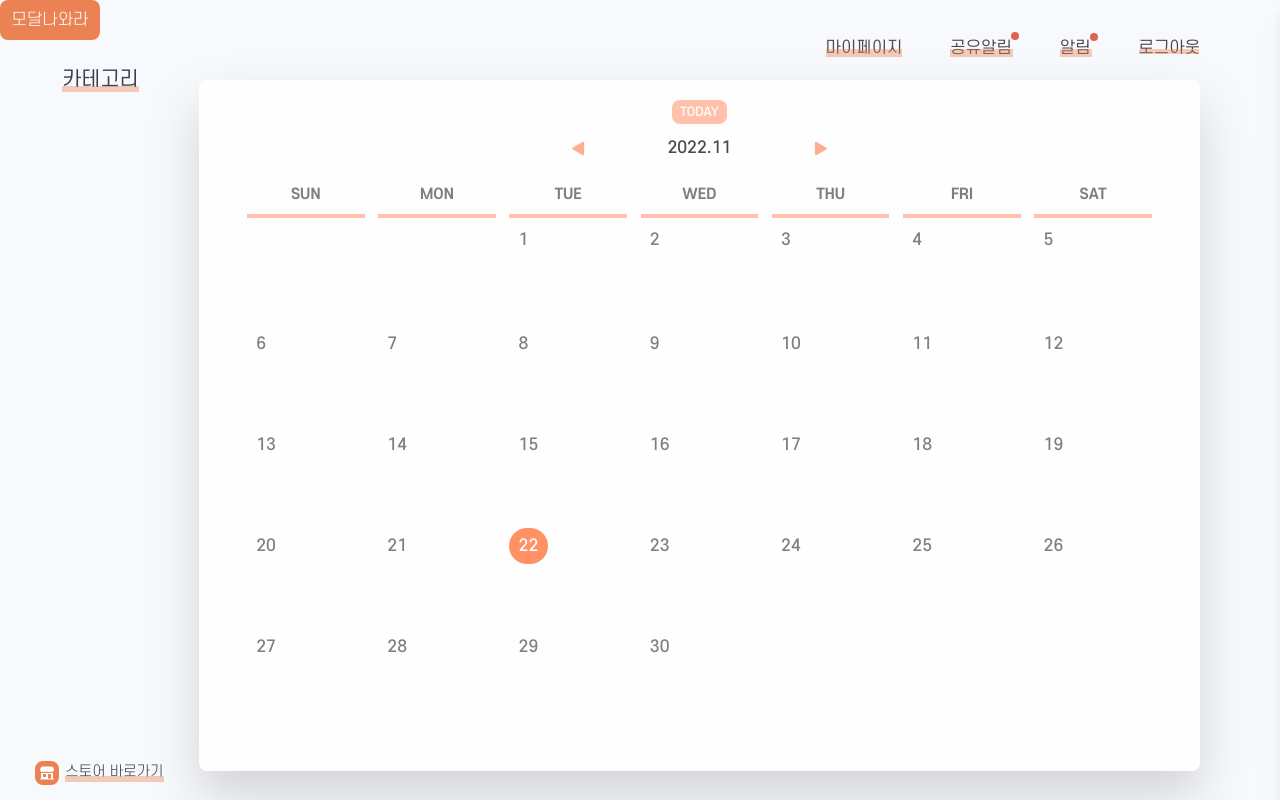
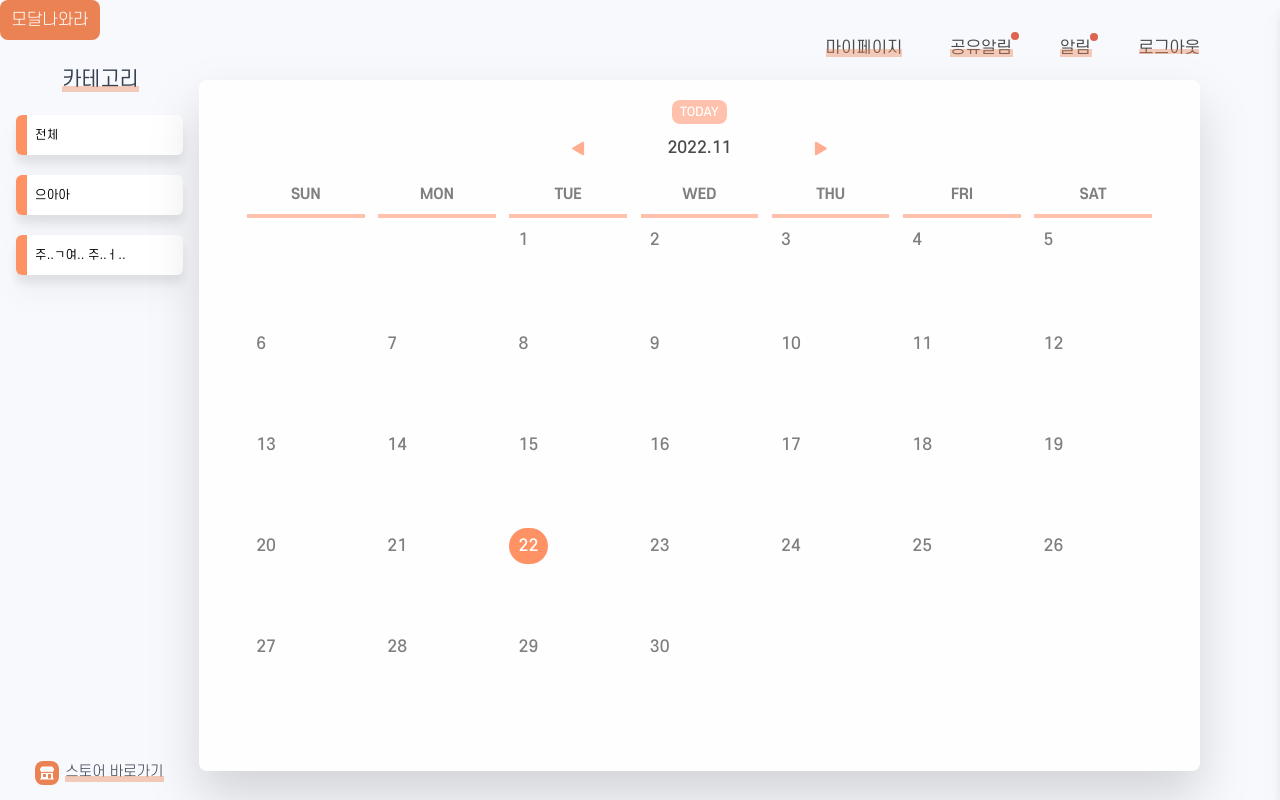
Before and after one commit to codestates-seb/seb40_main_005, a Next.js app in the folder client/: page /calendar in a window 1280 px wide. Built offline with nearby package versions, Linux system fonts and the light colour scheme.

Commit message:
✨  Feature/ yw/ 사이드바 카테고리구현 완료/ #65

```diff
--- a/client/components/Sidebar.tsx
+++ b/client/components/Sidebar.tsx
@@ -1,20 +1,47 @@
 import { BuildingStorefrontIcon } from "@heroicons/react/24/solid";
 import Link from "next/link";
-import { handleClientScriptLoad } from "next/script";
 
 import SidebarCategory from "./SidebarCategory";
-import React, { useEffect } from "react";
-// import dummy from "../dummy";
+import React, { useEffect, useState } from "react";
 
-interface Props {
-  children: React.ReactNode;
+//테스트용 더미 입니다
+const dummy = [
+  {
+    boardId: 0,
+    categoryTitle: "전체",
+  },
+  {
+    boardId: 1,
+    categoryTitle: "으아아",
+  },
+  {
+    boardId: 2,
+    categoryTitle: "주..ㄱ여.. 주..ㅓ..",
+  },
+];
+
+interface CategoryType {
+  boardId: number;
+  categoryTitle: string;
+  isSelect: boolean;
 }
 
-const Sidebar = ({ children }: Props) => {
-  const handleTagClick = () => {
-    console.log("카테고리클릭");
-    const point = document.getElementById("point");
-    // point.style.display = "none";
+const Sidebar = () => {
+  const [categoryList, setCategoryList] = useState<Array<CategoryType>>([]);
+
+  useEffect(() => {
+    const newCtg = dummy.map(data => ({ ...data, isSelect: false }));
+    setCategoryList(newCtg);
+  }, []);
+
+  const handleTagClick = (id: number) => {
+    const newCtg = categoryList.map(data =>
+      id === data.boardId
+        ? { ...data, isSelect: true }
+        : { ...data, isSelect: false },
+    );
+
+    setCategoryList(newCtg);
   };
 
   return (
@@ -28,11 +55,19 @@ const Sidebar = ({ children }: Props) => {
         </div>
 
         <div className="grid grid-cols-1 text-xs drop-shadow-xl lg:flex lg:flex-col w-full h-1/3 lg:h-5/6 font-SCDream4 overflow-auto">
-          {/* {dummy.map(dummy => (
-            <SidebarCategory onClick={handleTagClick} key={dummy.boardId}>
-              <div>{dummy.content}</div>
+          {categoryList.map(dummy => (
+            <SidebarCategory
+              onClick={() => handleTagClick(dummy.boardId)}
+              key={dummy.boardId}
+            >
+              <div>{dummy.categoryTitle}</div>
+              <div
+                className={`h-full pr-3 ${dummy.isSelect ? null : "hidden"}`}
+              >
+                <div className="flex w-4 h-4  bg-btnOrange aspect-square rounded-full"></div>
+              </div>
             </SidebarCategory>
-          ))} */}
+          ))}
         </div>
 
         <Link href="/commerce">
--- a/client/components/SidebarCategory.tsx
+++ b/client/components/SidebarCategory.tsx
@@ -1,39 +1,18 @@
-import React, { useEffect } from "react";
-// import dummy from "../dummy";
-
-const LS_KEY_CATEGORY = "LS_KEY_CATEGORY";
-
 interface Props {
   onClick: () => void;
   children: React.ReactNode;
-  // dummy: Array<0>;
-  // category: string;
-  // setCatecory: string;
 }
 
-useEffect;
-
-const handleTagClick = () => {
-  console.log("카테고리클릭");
-  const pointTag = document.getElementById("point");
-  // pointTag.style.display = "none";
-};
-
-// const SidebarCategory = ({ onClick, children }: Props) => {
-const SidebarCategory = ({ children }: Props) => {
+const SidebarCategory = ({ onClick, children }: Props) => {
   return (
     <>
       <div
-        className="flex mb-3 lg:mb-5 rounded-md justify-between w-full h-10  cursor-pointer bg-white"
-        onClick={handleTagClick}
+        className="flex mb-3 lg:mb-5 rounded-md  w-full h-10  cursor-pointer bg-white"
+        onClick={onClick}
       >
         <div className="w-3 h-full bg-btnOrange rounded-l-md"></div>
-        <div className="w-4/6 p-2 h-fit mt-1">{children}</div>
-        <div className="flex pr-5 justify-center items-center w-1/6 h-full">
-          <div
-            id="point"
-            className="w-4 h-4 justify-items-end bg-btnOrange aspect-square rounded-full"
-          ></div>
+        <div className="flex justify-between w-full p-2 h-fit mt-1">
+          {children}
         </div>
       </div>
     </>
@@ -41,58 +20,3 @@ const SidebarCategory = ({ children }: Props) => {
 };
 
 export default SidebarCategory;
-
-// const CategoryFilter = ({ dummy, category, setCatecory }) => {
-//   const makeCategories = () => {
-//     if (dummy.length === 0) return;
-
-//     return dummy.map((item: any, idx: Number) => (
-//       <div
-//         key={idx}
-//         className={
-//           item.value === category ? "category-child selected" : "category-child"
-//         }
-//         onClick={() => {
-//           setCatecory(item.value);
-//           localStorage.setItem(LS_KEY_CATEGORY, item.value);
-//         }}
-//       >
-//         {item.name}
-//       </div>
-//     ));
-//   };
-
-// const SidebarCategory = ({
-//   onClick,
-//   children,
-//   dummy,
-//   category,
-//   setCatecory,
-// }: Props) => {
-//   const makeCategories = () => {
-//     if (dummy.length === 0) return;
-
-//     return dummy.map((item: any, idx: Number) => (
-//       <div
-//         key={idx}
-//         className={item.value === category ? "bg-red" : "bg-block"}
-//         onClick={() => {
-//           setCatecory(item.value);
-//           localStorage.setItem(LS_KEY_CATEGORY, item.value);
-//         }}
-//       >
-//         {item.name}
-//       </div>
-//     ));
-//   };
-
-//   return (
-//     <>
-//       <div>
-//         <div className="category-set">{makeCategories()}</div>
-//       </div>
-//     </>
-//   );
-// };
-
-// export default SidebarCategory;
```
